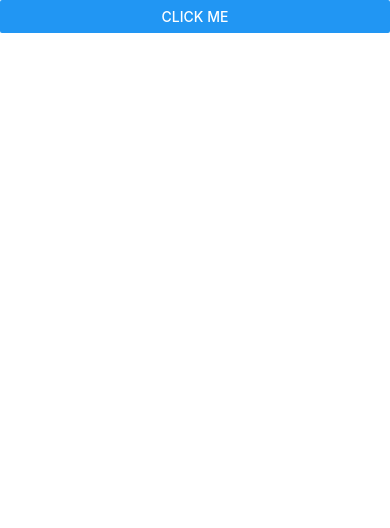
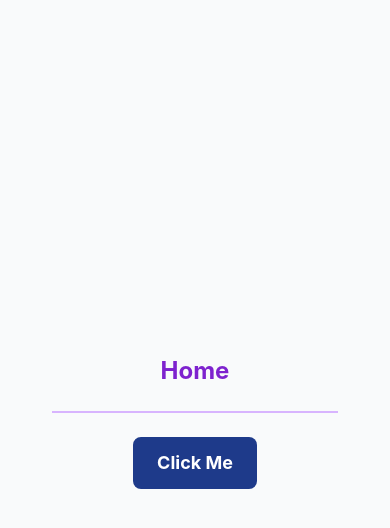
Before and after one commit to niyomugaboetiene/react-native-with-tailwindcss, a React Native app: screen / in a window 390 px wide. Shown: the top 528 px of the page. Built offline with nearby package versions, Linux system fonts and the light colour scheme.

Commit message:
first commit with tailwind

```diff
--- a/App.tsx
+++ b/App.tsx
@@ -1,13 +1,11 @@
-import { ScreenContent } from 'components/ScreenContent';
 import { StatusBar } from 'expo-status-bar';
 import Buttons from 'components/chapter 1/button';
-
 import './global.css';
 
 export default function App() {
   return (
     <>
-      <Buttons />
+    <Buttons />
       <StatusBar style="auto" />
     </>
   );
--- a/components/EditScreenInfo.tsx
+++ /dev/null
@@ -1,29 +0,0 @@
-import { Text, View } from 'react-native';
-
-export const EditScreenInfo = ({ path }: { path: string }) => {
-  const title = 'Open up the code for this screen:';
-  const description =
-    'Change any of the text, save the file, and your app will automatically update.';
-
-  return (
-    <View>
-      <View className={styles.getStartedContainer}>
-        <Text className={styles.getStartedText}>{title}</Text>
-        <View className={styles.codeHighlightContainer + styles.homeScreenFilename}>
-          <Text>{path}</Text>
-        </View>
-        <Text className={styles.getStartedText}>{description}</Text>
-      </View>
-    </View>
-  );
-};
-
-const styles = {
-  codeHighlightContainer: `rounded-md px-1`,
-  getStartedContainer: `items-center mx-12`,
-  getStartedText: `text-lg leading-6 text-center`,
-  helpContainer: `items-center mx-5 mt-4`,
-  helpLink: `py-4`,
-  helpLinkText: `text-center`,
-  homeScreenFilename: `my-2`,
-};
--- a/components/ScreenContent.tsx
+++ b/components/ScreenContent.tsx
@@ -1,26 +1,16 @@
 import React from 'react';
 import { Text, View } from 'react-native';
-
-import { EditScreenInfo } from './EditScreenInfo';
-
 type ScreenContentProps = {
   title: string;
-  path: string;
   children?: React.ReactNode;
 };
 
-export const ScreenContent = ({ title, path, children }: ScreenContentProps) => {
+export const ScreenContent = ({ title, children }: ScreenContentProps) => {
   return (
-    <View className={styles.container}>
-      <Text className={styles.title}>{title}</Text>
-      <View className={styles.separator} />
-      <EditScreenInfo path={path} />
+    <View className="flex-1 items-center justify-center bg-gray-50 p-4">
+      <Text className="text-2xl font-bold text-purple-700">{title}</Text>
+      <View className="h-[2px] w-4/5 bg-purple-300 my-6" />
       {children}
     </View>
   );
 };
-const styles = {
-  container: `items-center flex-1 justify-center bg-white`,
-  separator: `h-[1px] my-7 w-4/5 bg-gray-200`,
-  title: `text-xl font-bold`,
-};
--- a/components/chapter 1/button.tsx
+++ b/components/chapter 1/button.tsx
@@ -1,16 +1,17 @@
-// * simple button with a click handler
-import { Button, View,  } from "react-native";
-
+import React from "react";
+import { Text, TouchableOpacity } from "react-native";
+import { ScreenContent } from "components/ScreenContent";
 function Buttons() {
-   return (
-       <View>
-          <Button title="Click Me"
-          className="bg-blue-500 "
-             onPress={() => alert("Button pressed!")}
-          />
-       </View>
-)
+  return (
+    <ScreenContent title="Home">
+      <TouchableOpacity
+        className="bg-blue-900 px-6 py-3 rounded-lg"
+        onPress={() => alert("Button pressed!")}
+      >
+        <Text className="text-white text-lg font-bold">Click Me</Text>
+      </TouchableOpacity>
+    </ScreenContent>
+  );
 }
 
-
 export default Buttons;
```
